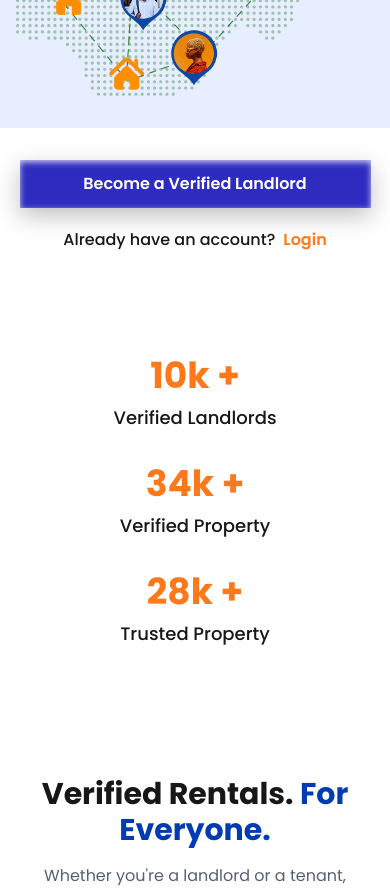
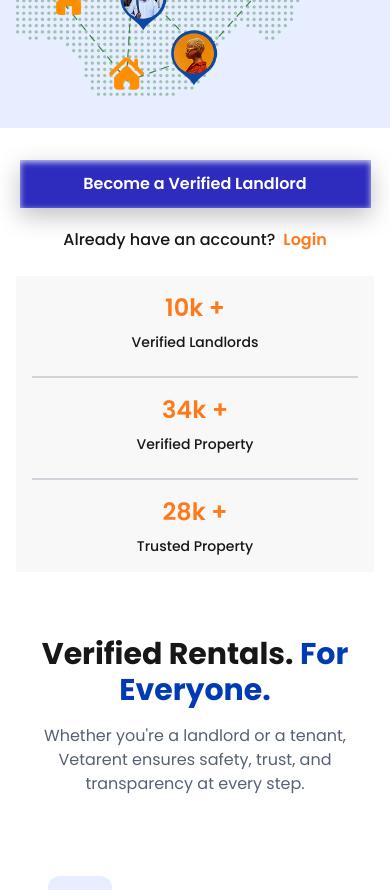
Before and after one commit to abeebridwan/trust_rent_ng, a Next.js app: page / in a window 390 px wide. Shown: the part 840-1730 px from the top of the page. Built offline with nearby package versions, Linux system fonts and the light colour scheme.

Commit message:
Homepage: stats completed Desktop and mobile finished

```diff
--- a/src/components/CTASection.tsx
+++ b/src/components/CTASection.tsx
@@ -2,7 +2,7 @@ import { Button } from "@/components/ui/button";
 
 const CTASection = () => {
   return (
-      <div className="w-full bg-background relative flex flex-col items-center justify-center py-8 space-y-5">
+      <div className="w-full bg-background relative flex flex-col items-center justify-center py-8 pb-4 space-y-5">
           <div className="space-y-3 w-full flex items-center justify-center">
             <Button className="w-[90%] md:w-1/3 h-12 bg-gradient-to-b from-[#2e2cbf] to-[#2e2cbf] text-white font-semibold text-base rounded-none shadow-[inset_0_2px_6px_rgba(255,255,255,0.8),0_8px_24px_rgba(0,0,0,0.25)] hover:from-vetarent-orange hover:to-vetarent-orange/90">
               Become a Verified Landlord
--- a/src/components/HeroSection.tsx
+++ b/src/components/HeroSection.tsx
@@ -1,4 +1,5 @@
 "use client"
+
 import { useState } from "react";
 import { Button } from "@/components/ui/button";
 import { Input } from "@/components/ui/input";
--- a/src/components/StatsSection.tsx
+++ b/src/components/StatsSection.tsx
@@ -18,15 +18,20 @@ const StatsSection = () => {
   ];
 
   return (
-    <section className="bg-background py-16">
+    <section className="bg-background-stats py-0 md:py-16 mx-4">
       <div className="container mx-auto px-4">
-        <div className="grid grid-cols-1 md:grid-cols-3 gap-8 text-center">
+        <div className="grid grid-cols-1 md:grid-cols-3 gap-6 md:gap-8 text-center divide-y-2 divide-gray-300 md:divide-y-0 md:divide-x-2 md:divide-gray-300">
         {stats.map((stat, index) => (
-            <div key={index} className="space-y-2">
-              <div className={`text-4xl lg:text-5xl font-bold ${stat.color}`}>
+          <div
+            key={index}
+            className={`space-y-2 pt-4 md:py-4 ${
+              index === stats.length - 1 ? "pb-4" : "pb-0"
+            }`}
+          >
+            <div className={`text-2xl lg:text-[2.5rem] font-semibold ${stat.color}`}>
               {stat.number}
             </div>
-              <div className="text-foreground font-medium text-lg">
+            <div className="text-foreground font-medium text-sm md:text-lg mt-1 md:mt-0">
               {stat.label}
             </div>
         </div>
--- a/tailwind.config.ts
+++ b/tailwind.config.ts
@@ -41,6 +41,7 @@ const config: Config = {
           DEFAULT: "hsl(var(--background))",
           secondary: "hsl(var(--background-secondary))",
           accent: "hsl(var(--background-accent))",
+          stats: "#F8F8F8",
         },
         foreground: "hsl(var(--foreground))",
         primary: {
```
Lines whose indentation alone changed are shown as unchanged.
